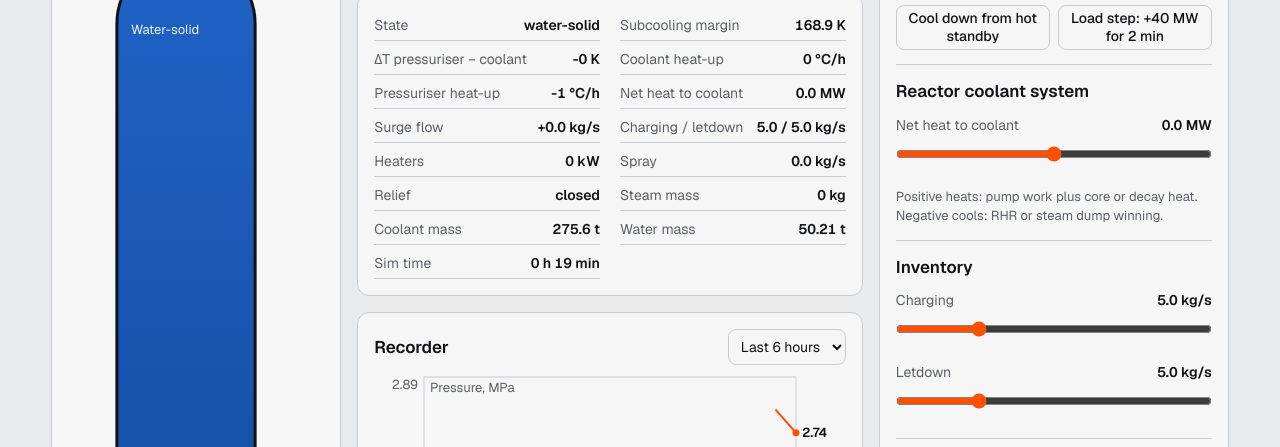
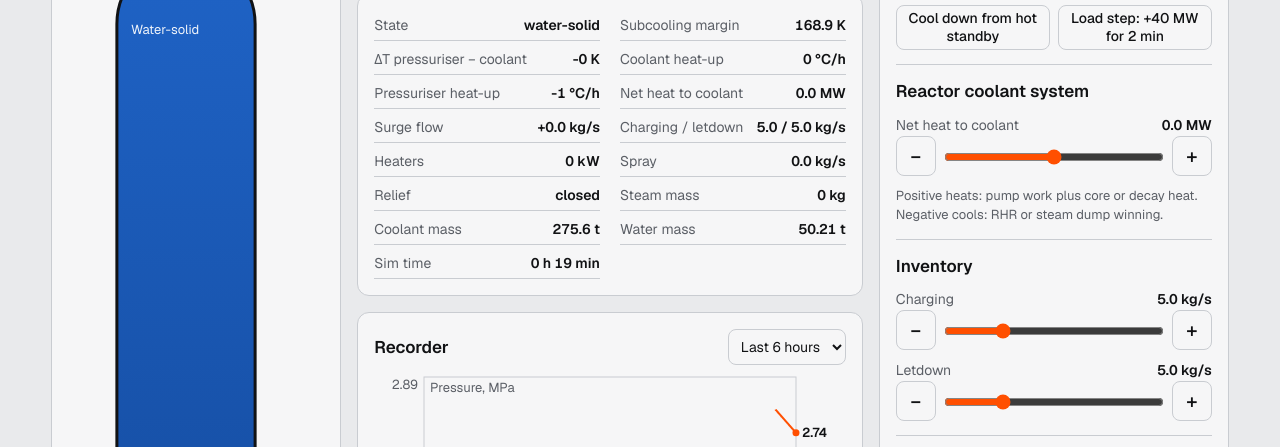
Before and after one commit to sati290/pressuriser-sim, a website: page index.html in a window 1280 px wide. Shown: the part 277-724 px from the top of the page. Drawn offline with nearby package versions, Linux system fonts and the light colour scheme.

Commit message:
Add − / + step buttons beside every slider
Fine steps where precision matters (charging/letdown 0.1 kg/s, pressures 0.1 MPa,
net heat 0.5 MW); about ten round steps elsewhere (heaters 200 kW, spray 5 kg/s,
heat loss 25 kW, relief opening 10 %, level setpoint 5 %). Presses snap to multiples
of the step, holding repeats, buttons disable with their slider when an assist drives it.

Co-Authored-By: Claude Opus 5.5 <noreply@anthropic.com>
Claude-Session: https://claude.ai/code/session_01EezPgjHKprTrYo9teUATZp

```diff
--- a/index.html
+++ b/index.html
@@ -65,6 +65,9 @@ svg .now{fill:var(--ink);font-weight:600}
 .row label output{color:var(--ink);font-weight:600;font-variant-numeric:tabular-nums;white-space:nowrap}
 input[type=range]{width:100%;height:32px;accent-color:var(--acc);margin:2px 0 0;cursor:pointer}
 input[type=range]:disabled{opacity:.45;cursor:not-allowed}
+.ctl{display:grid;grid-template-columns:40px minmax(0,1fr) 40px;gap:8px;align-items:center}
+.ctl button{min-height:40px;height:40px;padding:0;font-size:20px;line-height:1;font-variant-numeric:tabular-nums;touch-action:manipulation}
+.ctl button:disabled{opacity:.45;cursor:not-allowed;border-color:var(--rule)}
 .check{display:flex;align-items:center;gap:10px;font-size:15px;min-height:32px;cursor:pointer}
 .check input{width:20px;height:20px;accent-color:var(--acc);flex:none}
 .btns{display:grid;grid-template-columns:repeat(2,minmax(0,1fr));gap:8px}
@@ -333,6 +336,26 @@ const invR=[...document.querySelectorAll('input[name=inv]')];
 const readCtl=()=>{for(const k of ids){ctl[k]=+$(k).value;$(k+'o').textContent=fmt[k]($(k).value)}for(const k of checks)ctl[k]=$(k).checked;
   ctl.inv=invR.find(r=>r.checked).value;ctl.set*=1e6;ctl.relSet*=1e6};
 for(const k of ids)$(k).addEventListener('input',readCtl);
+// − / + buttons beside each slider. Fine steps where the control needs precision, otherwise
+// about ten round steps over the range. Each press snaps to the next multiple of the step.
+const bump={ch:.1,ld:.1,heat:.5,set:.1,relSet:.1,q:200,sp:5,loss:25,relMan:10,lset:5};
+const nudge=(k,dir)=>{
+  const el=$(k);if(el.disabled)return false;const st=bump[k],n=+el.value/st,lo=+el.min,hi=+el.max;
+  const v=clamp((dir>0?Math.floor(n+1e-6)+1:Math.ceil(n-1e-6)-1)*st,lo,hi);
+  el.value=+v.toFixed(6);el.dispatchEvent(new Event('input'));
+};
+for(const k of ids){
+  const el=$(k),name=el.labels[0].firstChild.textContent.trim(),box=document.createElement('div');box.className='ctl';el.replaceWith(box);
+  const mk=(dir,txt)=>{const b=document.createElement('button');b.type='button';b.textContent=txt;b.id=k+(dir>0?'Up':'Dn');
+    b.setAttribute('aria-label',(dir>0?'Increase ':'Decrease ')+name+' by '+bump[k]);
+    // press once for one step; hold to repeat
+    let t=null;const stop=()=>{clearTimeout(t);t=null};
+    b.addEventListener('pointerdown',e=>{if(e.button)return;nudge(k,dir);const rep=d=>{t=setTimeout(()=>{nudge(k,dir);rep(80)},d)};rep(400)});
+    for(const ev of ['pointerup','pointerleave','pointercancel'])b.addEventListener(ev,stop);
+    b.addEventListener('click',e=>{if(e.detail===0)nudge(k,dir)}); // keyboard activation
+    return b};
+  box.append(mk(-1,'−'),el,mk(1,'+'));
+}
 for(const k of checks)$(k).addEventListener('change',readCtl);
 for(const r of invR)r.addEventListener('change',()=>{readCtl();if(s)engage(s,ctl)});
 
@@ -374,7 +397,7 @@ const rate=k=>{if(hist.length<2)return 0;const b=hist[hist.length-1];let a=b;for
 const syncAuto=()=>{
   const d=s.d,solid=d.mode==='solid',f=s.f;
   const drv={ld:ctl.inv==='pres',ch:ctl.inv==='lev',q:ctl.aP,sp:ctl.aP};
-  for(const k in drv){$(k).disabled=drv[k];if(drv[k]){const v={ld:f.ld,q:f.Q/1e3,sp:f.ws,ch:f.ch}[k];$(k).value=v;ctl[k]=v;$(k+'o').textContent=fmt[k](v)}}
+  for(const k in drv){$(k).disabled=$(k+'Dn').disabled=$(k+'Up').disabled=drv[k];if(drv[k]){const v={ld:f.ld,q:f.Q/1e3,sp:f.ws,ch:f.ch}[k];$(k).value=v;ctl[k]=v;$(k+'o').textContent=fmt[k](v)}}
   // tell the operator when a chosen mode no longer suits the pressuriser state
   let m='',bad=false;
   if(ctl.inv==='pres'&&!solid){m='There is a steam bubble, so letdown no longer controls pressure. Switch charging and letdown to level control or manual.';bad=true}
```
Also changed, not shown: CLAUDE.md (+4 -0 lines).
